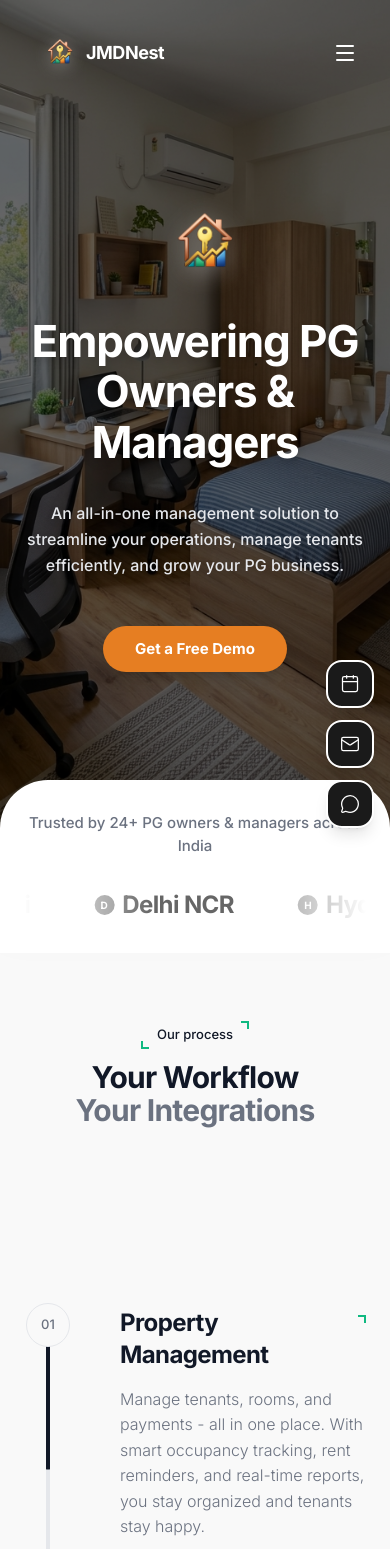
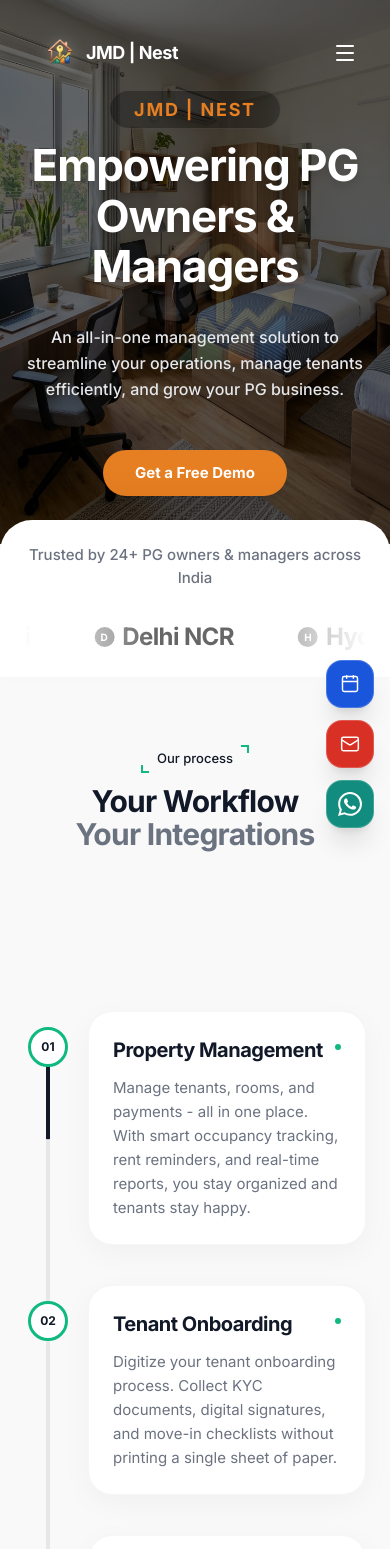
Before and after one commit to yashchavan5/jmdnest2, a Next.js app: page / in a window 390 px wide. Shown: the top 1549 px of the page. Built offline with nearby package versions, Linux system fonts and the light colour scheme.

Commit message:
Refine hero UI, update pricing features, and optimize responsiveness

```diff
--- a/src/app/layout.tsx
+++ b/src/app/layout.tsx
@@ -8,8 +8,8 @@ const inter = Inter({
 });
 
 export const metadata: Metadata = {
-  title: "JmdNest - The Complete PG Management System",
-  description: "Simple, modern, and sleek. JmdNest is perfect for PG owners and managers.",
+  title: "JMD|Nest - The Complete PG Management System",
+  description: "Simple, modern, and sleek. JMD|Nest is perfect for PG owners and managers.",
 };
 
 import { LenisProvider } from "@/components/lenis-provider";
--- a/src/components/layout/navbar.tsx
+++ b/src/components/layout/navbar.tsx
@@ -37,7 +37,7 @@ export function Navbar() {
         >
           <motion.div layout transition={{ duration: 0.8, ease: [0.16, 1, 0.3, 1] }} className="flex items-center gap-2 pl-2 z-50">
             <img src="/jmdnest-logo-final.png" alt="JMDNest" className="h-9 md:h-11 w-auto object-contain drop-shadow-[0_2px_8px_rgba(255,255,255,0.4)]" />
-            <span className={`font-bold text-lg md:text-xl tracking-tight ${isScrolled || isOpen ? "text-[#111827]" : "text-white"}`}>JMDNest</span>
+            <span className={`font-bold text-lg md:text-xl tracking-tight ${isScrolled || isOpen ? "text-[#111827]" : "text-white"}`}>JMD | Nest</span>
           </motion.div>
 
           <motion.nav layout transition={{ duration: 0.8, ease: [0.16, 1, 0.3, 1] }} className="hidden md:flex items-center gap-8">
--- a/src/components/sections/features.tsx
+++ b/src/components/sections/features.tsx
@@ -75,10 +75,10 @@ export function FeaturesSection() {
           </div>
 
           {/* Right Scrolling Part - Scrolls naturally while left is pinned */}
-          <div className="lg:w-[55%] relative pt-16 pb-8 lg:pt-[25vh] lg:pb-[10vh]">
-            <div className="flex flex-col gap-16 md:gap-20 relative z-10">
+          <div className="lg:w-[55%] relative pt-12 pb-8 lg:pt-[25vh] lg:pb-[10vh]">
+            <div className="flex flex-col gap-10 md:gap-20 relative z-10">
               {/* The vertical timeline line */}
-              <div className="absolute left-6 md:left-[2.5rem] top-5 w-[4px] bg-gray-200 z-[-1] ml-[-2px]" style={{ height: 'calc(100% - 140px)' }}>
+              <div className="absolute left-6 md:left-[2.5rem] top-5 w-[4px] bg-gray-200 z-[-1] ml-[-2px]" style={{ height: 'calc(100% - 120px)' }}>
                  <motion.div
                    className="w-full bg-[#111827] origin-top rounded-full"
                    style={{ scaleY: lineHeight, height: "100%" }}
@@ -101,33 +101,36 @@ function TimelineFeature({ feature, index }: { feature: any, index: number }) {
   const ref = useRef(null)
   const { scrollYProgress } = useScroll({
     target: ref,
-    offset: ["start 90%", "start 40%"]
+    offset: ["start 85%", "start 35%"]
   })
 
-  const opacity = useTransform(scrollYProgress, [0, 1], [0.2, 1]);
-  const y = useTransform(scrollYProgress, [0, 1], [50, 0]);
+  const rawOpacity = useTransform(scrollYProgress, [0, 1], [0.1, 1]);
+  const rawY = useTransform(scrollYProgress, [0, 1], [50, 0]);
+  const opacity = useSpring(rawOpacity, { stiffness: 100, damping: 25, restDelta: 0.001 });
+  const y = useSpring(rawY, { stiffness: 100, damping: 25, restDelta: 0.001 });
+  const borderColor = useTransform(scrollYProgress, [0, 1], ["#e5e7eb", "#10b981"]);
 
   return (
-    <div ref={ref} className="relative pl-24 md:pl-32 w-full group">
+    <div ref={ref} className="relative pl-16 md:pl-28 w-full group">
       {/* Node indicator */}
-      <div className="absolute left-6 md:left-[2.5rem] top-0 w-11 h-11 rounded-full bg-[#f9f9f9] border border-gray-200 z-10 flex items-center justify-center -translate-x-1/2 transition-colors duration-300">
-        <span className="text-[13px] font-medium text-[#6b7280] group-hover:text-[#111827] transition-colors">{feature.id}</span>
-      </div>
-
-      {/* Red dot indicator */}
-      <div className="absolute left-1 md:left-[0.5rem] top-[20px] w-[3px] h-[3px] rounded-full bg-red-500 opacity-0 group-hover:opacity-100 transition-opacity duration-300"></div>
+      <motion.div
+        style={{ borderColor }}
+        className="absolute left-6 md:left-[2.5rem] top-4 w-10 h-10 rounded-full bg-white border-[3px] z-10 flex items-center justify-center -translate-x-1/2"
+      >
+        <span className="text-[12px] font-bold text-[#111827]">{feature.id}</span>
+      </motion.div>
 
       {/* Content wrapper */}
       <motion.div
         style={{ opacity, y }}
-        className="w-full pt-1"
+        className="w-full"
       >
-        <div className="relative">
-          <h2 className="text-2xl lg:text-[1.75rem] font-bold text-[#111827] tracking-tight mb-4 flex items-start justify-between">
+        <div className="bg-white rounded-[1.5rem] p-6 md:p-8 shadow-[0_8px_30px_rgb(0,0,0,0.04)] border border-gray-100/80 hover:shadow-[0_8px_30px_rgb(0,0,0,0.08)] transition-shadow">
+          <h2 className="text-xl lg:text-[1.5rem] font-bold text-[#111827] tracking-tight mb-3 flex items-start justify-between">
             {feature.title}
-            <div className="w-2 h-2 border-r-2 border-t-2 border-[#10b981] mt-2 opacity-100"></div>
+            <div className="w-1.5 h-1.5 rounded-full bg-[#10b981] mt-2 opacity-100"></div>
           </h2>
-          <p className="text-[16px] lg:text-[1.125rem] text-[#6b7280] leading-[1.6] font-light max-w-xl">
+          <p className="text-[15px] lg:text-[1.05rem] text-[#6b7280] leading-[1.6] max-w-xl">
             {feature.description}
           </p>
         </div>
--- a/src/components/sections/hero.tsx
+++ b/src/components/sections/hero.tsx
@@ -5,7 +5,7 @@ import Link from "next/link"
 
 export function HeroSection() {
   return (
-    <section className="relative min-h-screen w-full flex items-center overflow-hidden bg-[#0f1c2e]">
+    <section className="relative min-h-[60vh] md:min-h-[75vh] w-full flex items-center overflow-hidden bg-[#0f1c2e]">
       {/* Background Image */}
       <div className="absolute inset-0 z-0">
         <img
@@ -16,17 +16,27 @@ export function HeroSection() {
         {/* Dark overlay for text readability over bright image */}
         <div className="absolute inset-0 bg-black/60" />
       </div>
+      <div className="container mx-auto relative z-20 px-6 md:px-12 lg:px-24 pt-24 pb-12 md:pt-32 md:pb-16 flex justify-center w-full">
+        <div className="max-w-4xl w-full flex flex-col items-center text-center mx-auto relative">
 
-      <div className="container mx-auto relative z-20 px-6 md:px-12 lg:px-24 pt-32 pb-24 md:pb-32 flex justify-center w-full">
-        <div className="max-w-4xl w-full flex flex-col items-center text-center mx-auto">
-          {/* JMD Nest Logo */}
+          {/* JMD Nest Logo Background Graphic */}
+          <motion.div
+            initial={{ opacity: 0, scale: 0.8 }}
+            animate={{ opacity: 0.15, scale: 1 }}
+            transition={{ duration: 1, ease: "easeOut" }}
+            className="absolute top-1/2 left-1/2 -translate-x-1/2 -translate-y-1/2 w-full max-w-[300px] md:max-w-[450px] flex justify-center z-[-1] pointer-events-none"
+          >
+            <img src="/jmdnest-logo-final.png" alt="JmdNest Logo" className="w-full h-auto object-contain drop-shadow-2xl" />
+          </motion.div>
+
+          {/* Brand Name Label */}
           <motion.div
             initial={{ opacity: 0, y: -20 }}
             animate={{ opacity: 1, y: 0 }}
             transition={{ duration: 0.8, ease: "easeOut" }}
-            className="mb-8 flex justify-center w-full"
+            className="mb-4 md:mb-6"
           >
-            <img src="/jmdnest-logo-final.png" alt="JmdNest Logo" className="h-20 md:h-24 w-auto object-contain drop-shadow-[0_4px_12px_rgba(255,255,255,0.4)]" />
+            <span className="text-lg md:text-xl font-bold text-[#e67e22] tracking-widest uppercase bg-black/30 px-6 py-2 rounded-full border border-white/10 backdrop-blur-sm">JMD | Nest</span>
           </motion.div>
 
           {/* Main Heading */}
--- a/src/components/sections/integrations.tsx
+++ b/src/components/sections/integrations.tsx
@@ -102,15 +102,14 @@ export function IntegrationsSection() {
             <div className="absolute top-1/2 left-1/2 -translate-x-1/2 -translate-y-1/2 w-48 md:w-64 h-48 md:h-64 bg-white/10 rounded-full blur-[60px] md:blur-[80px] pointer-events-none"></div>
 
             <motion.div
-              initial={{ scale: 0.8, opacity: 0 }}
-              whileInView={{ scale: 1, opacity: 1 }}
+              initial={{ opacity: 0, scale: 0.8 }}
+              whileInView={{ opacity: 1, scale: 1 }}
               viewport={{ once: true }}
-              transition={{ delay: 0.4, type: "spring", stiffness: 200, damping: 20 }}
-              className="w-32 h-32 md:w-[160px] md:h-[160px] flex items-center justify-center mb-6 md:mb-10 relative z-10 mx-auto"
+              transition={{ duration: 0.8, delay: 0.4 }}
+              className="mb-8 relative z-10"
             >
-               <img src="/jmdnest-logo-final.png" alt="JMDNest Logo" className="w-[85%] h-[85%] object-contain drop-shadow-[0_0_20px_rgba(255,255,255,0.3)]" />
+              <img src="/jmdnest-logo-final.png" alt="JMD | Nest Logo" className="w-24 md:w-32 h-auto object-contain drop-shadow-[0_8px_16px_rgba(0,0,0,0.5)]" />
             </motion.div>
-
             <motion.h3
               initial={{ opacity: 0, y: 20 }}
               whileInView={{ opacity: 1, y: 0 }}
--- a/src/components/sections/marquee.tsx
+++ b/src/components/sections/marquee.tsx
@@ -8,7 +8,7 @@ const logos = [
 
 export function MarqueeSection() {
   return (
-    <section className="py-8 bg-white relative z-20 rounded-t-[3rem] mt-[-4rem] shadow-[0_-20px_40px_rgba(0,0,0,0.05)]">
+    <section className="py-6 bg-white relative z-20 rounded-t-[2rem] md:rounded-t-[3rem] -mt-6 md:-mt-10 shadow-[0_-20px_40px_rgba(0,0,0,0.05)]">
       <div className="container mx-auto px-6 max-w-4xl text-center">
         <p className="text-[15px] font-medium text-[#6b7280] mb-8">
           Trusted by 24+ PG owners & managers across India
--- a/src/components/sections/pricing.tsx
+++ b/src/components/sections/pricing.tsx
@@ -92,7 +92,7 @@ export function PricingSection() {
             </div>
 
             <ul className="space-y-3 mb-10 text-[#4b5563] text-[14px]">
-              <li className="flex items-start gap-3 font-semibold text-[#111827]"><svg className="w-4 h-4 mt-0.5 text-[#111827] flex-shrink-0" fill="none" stroke="currentColor" viewBox="0 0 24 24"><path strokeLinecap="round" strokeLinejoin="round" strokeWidth="2" d="M5 13l4 4L19 7"></path></svg> <span>Everything in Starter, plus:</span></li>
+              <li className="flex items-start gap-3"><svg className="w-4 h-4 mt-0.5 text-[#111827] flex-shrink-0" fill="none" stroke="currentColor" viewBox="0 0 24 24"><path strokeLinecap="round" strokeLinejoin="round" strokeWidth="2" d="M5 13l4 4L19 7"></path></svg> <span className="font-bold text-[#111827]">All features included in Starter</span></li>
               <li className="flex items-start gap-3"><svg className="w-4 h-4 mt-0.5 text-[#111827] flex-shrink-0" fill="none" stroke="currentColor" viewBox="0 0 24 24"><path strokeLinecap="round" strokeLinejoin="round" strokeWidth="2" d="M5 13l4 4L19 7"></path></svg> <span>Multi-property management</span></li>
               <li className="flex items-start gap-3"><svg className="w-4 h-4 mt-0.5 text-[#111827] flex-shrink-0" fill="none" stroke="currentColor" viewBox="0 0 24 24"><path strokeLinecap="round" strokeLinejoin="round" strokeWidth="2" d="M5 13l4 4L19 7"></path></svg> <span>Multiple admin & staff support</span></li>
               <li className="flex items-start gap-3"><svg className="w-4 h-4 mt-0.5 text-[#111827] flex-shrink-0" fill="none" stroke="currentColor" viewBox="0 0 24 24"><path strokeLinecap="round" strokeLinejoin="round" strokeWidth="2" d="M5 13l4 4L19 7"></path></svg> <span>Centralized dashboard for all properties</span></li>
@@ -121,7 +121,7 @@ export function PricingSection() {
             </div>
 
             <ul className="space-y-3 mb-10 text-[#4b5563] text-[14px]">
-              <li className="flex items-start gap-3 font-semibold text-[#111827]"><svg className="w-4 h-4 mt-0.5 text-[#111827] flex-shrink-0" fill="none" stroke="currentColor" viewBox="0 0 24 24"><path strokeLinecap="round" strokeLinejoin="round" strokeWidth="2" d="M5 13l4 4L19 7"></path></svg> <span>Everything in Growth, plus:</span></li>
+              <li className="flex items-start gap-3"><svg className="w-4 h-4 mt-0.5 text-[#111827] flex-shrink-0" fill="none" stroke="currentColor" viewBox="0 0 24 24"><path strokeLinecap="round" strokeLinejoin="round" strokeWidth="2" d="M5 13l4 4L19 7"></path></svg> <span className="font-bold text-[#111827]">All features included in Starter</span></li>
               <li className="flex items-start gap-3"><svg className="w-4 h-4 mt-0.5 text-[#111827] flex-shrink-0" fill="none" stroke="currentColor" viewBox="0 0 24 24"><path strokeLinecap="round" strokeLinejoin="round" strokeWidth="2" d="M5 13l4 4L19 7"></path></svg> <span>Complete staff collaboration</span></li>
               <li className="flex items-start gap-3"><svg className="w-4 h-4 mt-0.5 text-[#111827] flex-shrink-0" fill="none" stroke="currentColor" viewBox="0 0 24 24"><path strokeLinecap="round" strokeLinejoin="round" strokeWidth="2" d="M5 13l4 4L19 7"></path></svg> <span>Faster report generation</span></li>
               <li className="flex items-start gap-3"><svg className="w-4 h-4 mt-0.5 text-[#111827] flex-shrink-0" fill="none" stroke="currentColor" viewBox="0 0 24 24"><path strokeLinecap="round" strokeLinejoin="round" strokeWidth="2" d="M5 13l4 4L19 7"></path></svg> <span>Better operational control</span></li>
@@ -158,6 +158,7 @@ export function PricingSection() {
             </div>
 
             <ul className="space-y-3 mb-10 text-gray-300 text-[14px]">
+              <li className="flex items-start gap-3"><svg className="w-4 h-4 mt-0.5 text-blue-400 flex-shrink-0" fill="none" stroke="currentColor" viewBox="0 0 24 24"><path strokeLinecap="round" strokeLinejoin="round" strokeWidth="2" d="M5 13l4 4L19 7"></path></svg> <span className="font-bold text-white">All features included in Starter</span></li>
               <li className="flex items-start gap-3"><svg className="w-4 h-4 mt-0.5 text-blue-400 flex-shrink-0" fill="none" stroke="currentColor" viewBox="0 0 24 24"><path strokeLinecap="round" strokeLinejoin="round" strokeWidth="2" d="M5 13l4 4L19 7"></path></svg> <span>Unlimited scalability</span></li>
               <li className="flex items-start gap-3"><svg className="w-4 h-4 mt-0.5 text-blue-400 flex-shrink-0" fill="none" stroke="currentColor" viewBox="0 0 24 24"><path strokeLinecap="round" strokeLinejoin="round" strokeWidth="2" d="M5 13l4 4L19 7"></path></svg> <span>Multi-admin access</span></li>
               <li className="flex items-start gap-3"><svg className="w-4 h-4 mt-0.5 text-blue-400 flex-shrink-0" fill="none" stroke="currentColor" viewBox="0 0 24 24"><path strokeLinecap="round" strokeLinejoin="round" strokeWidth="2" d="M5 13l4 4L19 7"></path></svg> <span>Complete analytics & reports</span></li>
--- a/src/components/sections/testimonials.tsx
+++ b/src/components/sections/testimonials.tsx
@@ -36,16 +36,16 @@ export function TestimonialsSection() {
         <div className="text-center max-w-4xl mx-auto flex flex-col items-center">
           <div className="flex flex-col items-center">
             <h3 className="text-[#8c8273] font-bold tracking-widest uppercase text-xs mb-6">
-              JMDNest
+              JMD | Nest
             </h3>
             <h2 className="text-4xl md:text-5xl font-bold text-[#111827] tracking-tight mb-12 leading-[1.1] text-center max-w-2xl mx-auto">
-              "JMDNest is by far the best<br />PG management tool I have ever used"
+              "JMD | Nest is by far the best<br />PG management tool I have ever used"
             </h2>
           </div>
           <div className="flex flex-col items-center">
             <img src="/jmdnest-logo-final.png" alt="JMDNest Logo" className="w-20 h-20 mb-4 object-contain drop-shadow-[0_4px_12px_rgba(0,0,0,0.1)]" />
-            <h4 className="font-bold text-[#111827] text-sm">JMDNest</h4>
-            <p className="text-xs text-[#6b7280]">JMDNest Teams, Pune Maharashtra </p>
+            <h4 className="font-bold text-[#111827] text-sm">JMD | Nest</h4>
+            <p className="text-xs text-[#6b7280]">JMD | Nest Teams, Pune Maharashtra </p>
           </div>
         </div>
       </div>
--- a/src/components/ui/floating-contact.tsx
+++ b/src/components/ui/floating-contact.tsx
@@ -10,19 +10,19 @@ export function FloatingContact() {
         href="https://calendly.com/jmdsolutions"
         target="_blank"
         rel="noopener noreferrer"
-        className="w-12 h-12 md:w-14 md:h-14 bg-[#1a1a1a] hover:bg-black rounded-[1rem] md:rounded-[1.25rem] border-2 border-white flex items-center justify-center text-white shadow-lg transition-transform hover:-translate-x-1"
+        className="w-12 h-12 md:w-14 md:h-14 bg-[#1a56db] hover:bg-[#1e40af] rounded-[1rem] md:rounded-[1.25rem] border border-white/20 flex items-center justify-center text-white shadow-xl transition-transform hover:-translate-x-1"
         aria-label="Book a meeting on Calendly"
       >
-        <Calendar className="w-5 h-5 md:w-6 md:h-6" strokeWidth={1.5} />
+        <Calendar className="w-5 h-5 md:w-6 md:h-6" strokeWidth={1.75} />
       </a>
 
       {/* Email */}
       <a
         href="mailto:jmdsolutionsbeyond@gmail.com"
-        className="w-12 h-12 md:w-14 md:h-14 bg-[#1a1a1a] hover:bg-black rounded-[1rem] md:rounded-[1.25rem] border-2 border-white flex items-center justify-center text-white shadow-lg transition-transform hover:-translate-x-1"
+        className="w-12 h-12 md:w-14 md:h-14 bg-[#d93025] hover:bg-[#b31412] rounded-[1rem] md:rounded-[1.25rem] border border-white/20 flex items-center justify-center text-white shadow-xl transition-transform hover:-translate-x-1"
         aria-label="Send an email"
       >
-        <Mail className="w-5 h-5 md:w-6 md:h-6" strokeWidth={1.5} />
+        <Mail className="w-5 h-5 md:w-6 md:h-6" strokeWidth={1.75} />
       </a>
 
       {/* WhatsApp */}
@@ -30,10 +30,12 @@ export function FloatingContact() {
         href="https://api.whatsapp.com/send/?phone=919209552809&text&type=phone_number&app_absent=0"
         target="_blank"
         rel="noopener noreferrer"
-        className="w-12 h-12 md:w-14 md:h-14 bg-[#1a1a1a] hover:bg-black rounded-[1rem] md:rounded-[1.25rem] border-2 border-white flex items-center justify-center text-white shadow-lg transition-transform hover:-translate-x-1"
+        className="w-12 h-12 md:w-14 md:h-14 bg-[#128c7e] hover:bg-[#075e54] rounded-[1rem] md:rounded-[1.25rem] border border-white/20 flex items-center justify-center text-white shadow-xl transition-transform hover:-translate-x-1"
         aria-label="Contact on WhatsApp"
       >
-        <MessageCircle className="w-5 h-5 md:w-6 md:h-6" strokeWidth={1.5} />
+        <svg className="w-6 h-6 md:w-7 md:h-7" fill="currentColor" viewBox="0 0 24 24" xmlns="http://www.w3.org/2000/svg">
+          <path d="M17.472 14.382c-.297-.149-1.758-.867-2.03-.967-.273-.099-.471-.148-.67.15-.197.297-.767.966-.94 1.164-.173.199-.347.223-.644.075-.297-.15-1.255-.463-2.39-1.475-.883-.788-1.48-1.761-1.653-2.059-.173-.297-.018-.458.13-.606.134-.133.298-.347.446-.52.149-.174.198-.298.298-.497.099-.198.05-.371-.025-.52-.075-.149-.669-1.612-.916-2.207-.242-.579-.487-.5-.669-.51a12.8 12.8 0 0 0-.57-.01c-.198 0-.52.074-.792.372-.272.297-1.04 1.016-1.04 2.479 0 1.462 1.065 2.875 1.213 3.074.149.198 2.096 3.2 5.077 4.487.709.306 1.262.489 1.694.625.712.227 1.36.195 1.871.118.571-.085 1.758-.719 2.006-1.413.248-.694.248-1.289.173-1.413-.074-.124-.272-.198-.57-.347m-5.421 7.403h-.004a9.87 9.87 0 0 1-5.031-1.378l-.361-.214-3.741.982.998-3.648-.235-.374a9.86 9.86 0 0 1-1.51-5.26c.001-5.45 4.436-9.884 9.888-9.884 2.64 0 5.122 1.03 6.988 2.898a9.825 9.825 0 0 1 2.893 6.994c-.003 5.45-4.437 9.884-9.885 9.884m8.413-18.297A11.815 11.815 0 0 0 12.05 0C5.495 0 .16 5.335.157 11.892c0 2.096.547 4.142 1.588 5.945L.057 24l6.305-1.654a11.882 11.882 0 0 0 5.683 1.448h.005c6.554 0 11.89-5.335 11.893-11.893a11.821 11.821 0 0 0-3.48-8.413Z"/>
+        </svg>
       </a>
     </div>
   )
```
Also changed, not shown: src/components/sections/showcase.tsx (+41 -24 lines).
